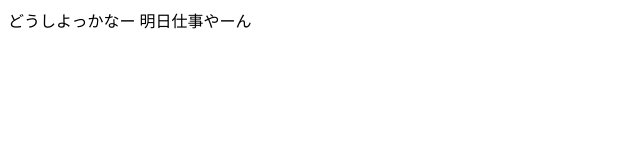
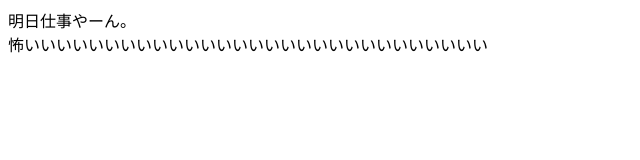
Before and after one commit to hiyorippppp/hp_cookies365, a plain HTML site: page index.html in a window 1280 px wide. Shown: the whole page, without its empty margins (0-640 px from the left). Drawn offline with Linux system fonts and the light colour scheme.

Commit message:
Update index.html

```diff
--- a/index.html
+++ b/index.html
@@ -1,6 +1,7 @@
 <html>
-<head><title>どうしようね！！！</title>どうしよっかなー</head>
+<head><title>どうしようね！！！</title></head>
 	<body>
-	明日仕事やーん
+	明日仕事やーん。<br>怖いいいいいいいいいいいいいいいいいいいいいいいいいいいいい
+	</br>
 	</body>
 </html>
```
